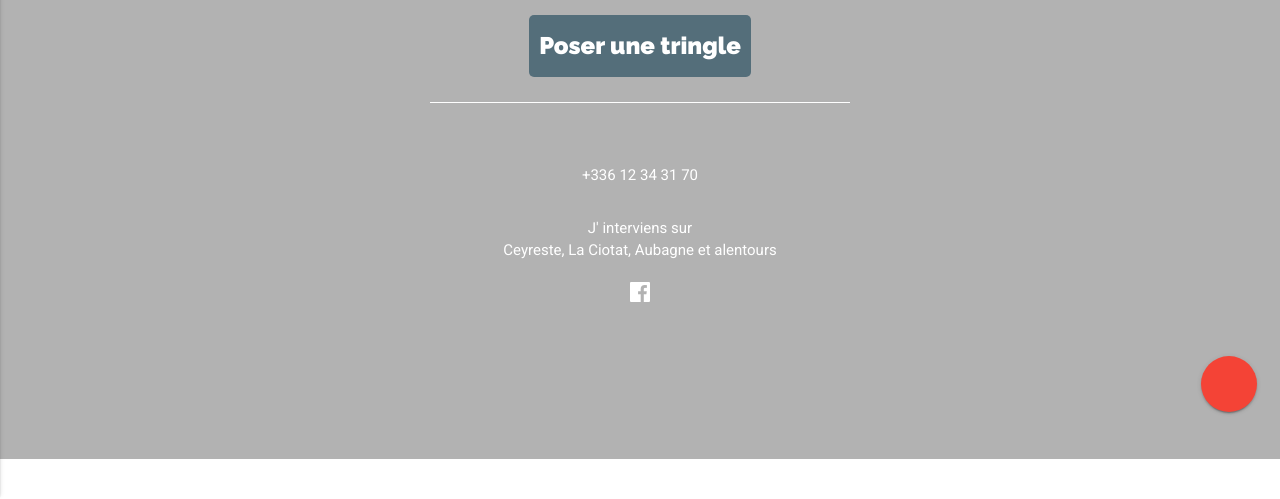
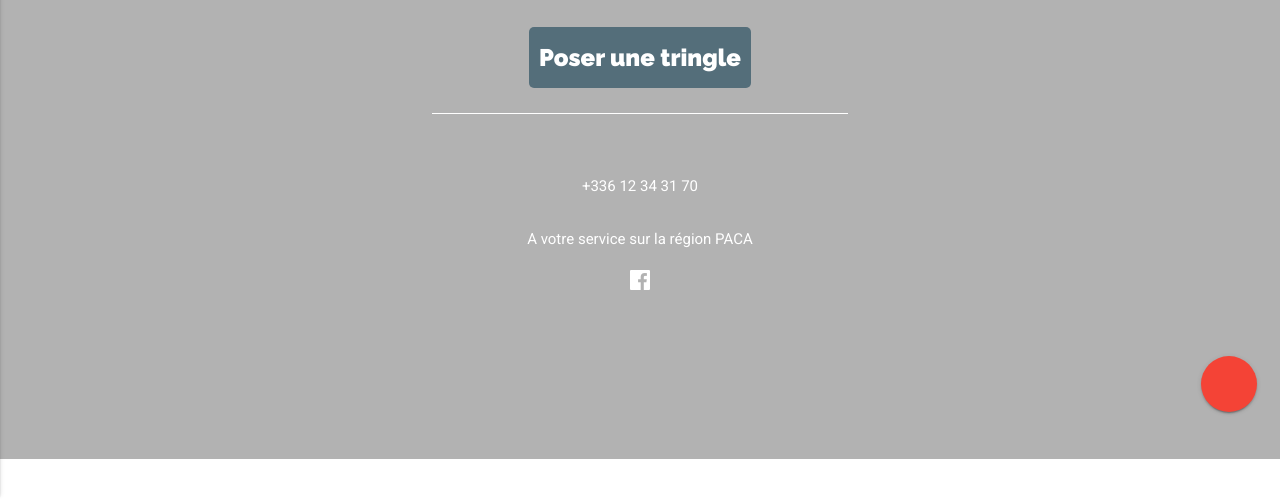
Before and after one commit to miplayer1/fred-tiny, a PHP site: page / in a window 1280 px wide. Shown: the part 365-864 px from the top of the page. Run offline with PHP 8.4, Linux system fonts and the light colour scheme; some libraries are stand-ins or nearby versions; some web fonts are replaced.

Commit message:
Modif tagline

```diff
--- a/index.php
+++ b/index.php
@@ -57,7 +57,7 @@
                     <div class="col s12 social center-align">
             <span class="white-text"><i class="material-icons">&#xE325;</i><br>+336 12 34 31 70</span>
            </div>
-           <div class="col s12 social center-align"><span class="white-text"><i class="material-icons">&#xE88A;</i><br>J' interviens sur<br>Ceyreste, La Ciotat, Aubagne et alentours</span></div>
+           <div class="col s12 social center-align"><span class="white-text"><i class="material-icons">&#xE88A;</i><br>A votre service sur la région PACA</span></div>
 			</div>
 			<div class="col s12 center-align">
 				                 <a href="https://www.facebook.com/fred.renovationstravaux" target="_blank" ><img src="assets/logo-fb.png" alt="Suivez-nous sur Facebook"></a>
```
